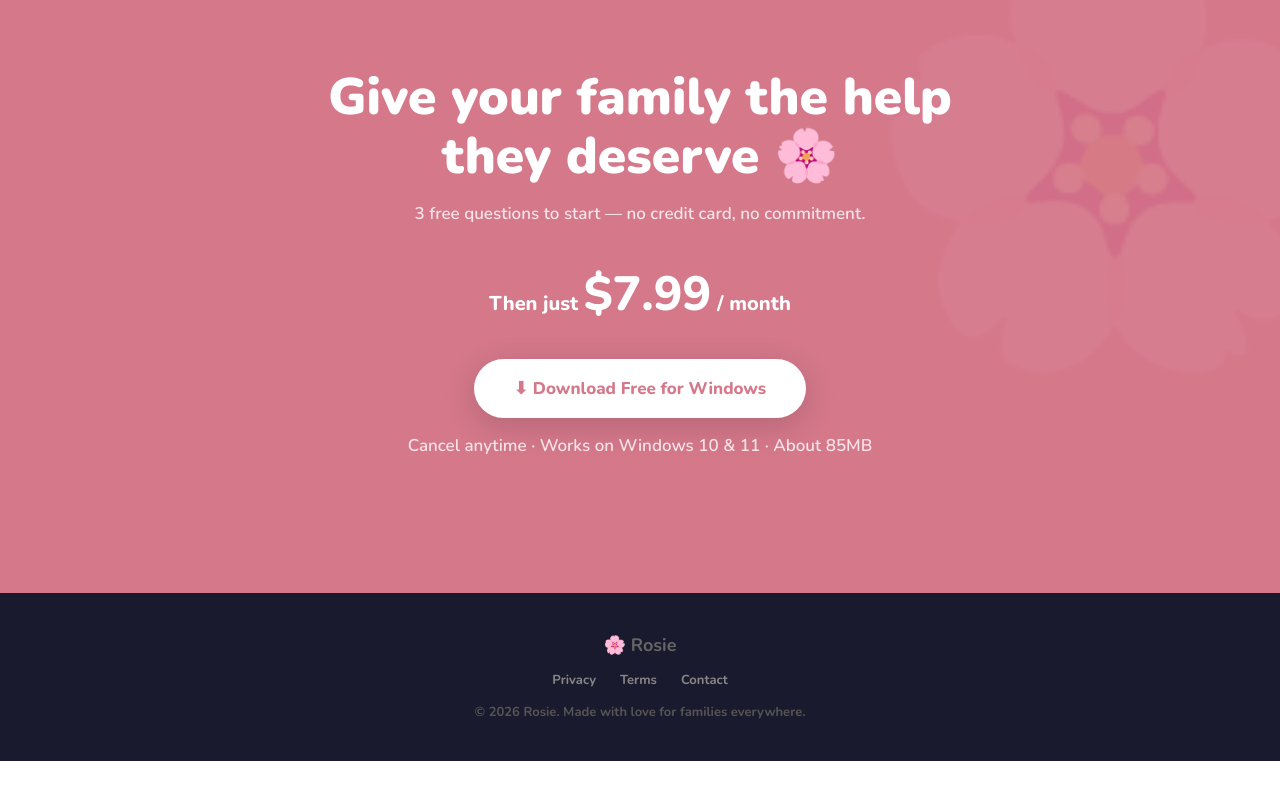
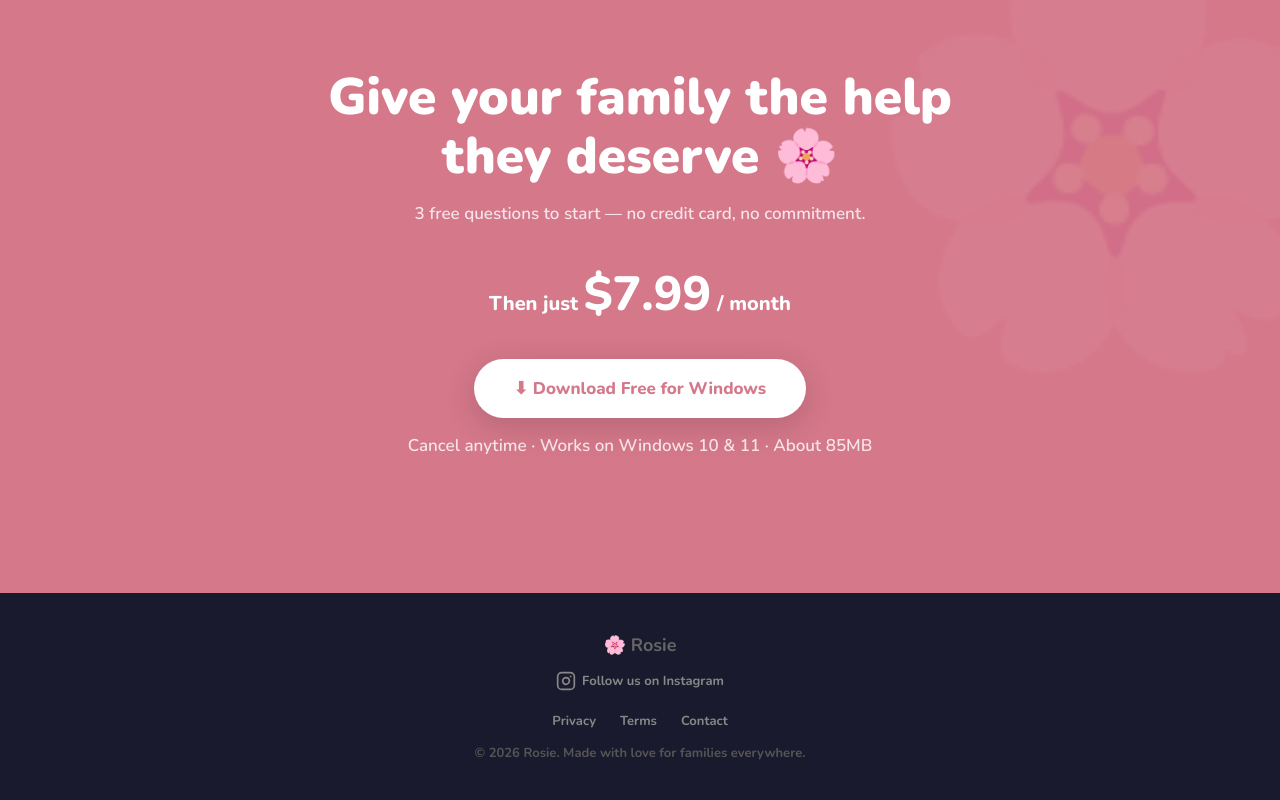
Before and after one commit to HippoN3b/rosieapp, a website: page public/index.html in a window 1280 px wide. Shown: the part 2915-3715 px from the top of the page. Before the commit the page ends 3676 px from the top, so only its background shows below. Drawn offline with nearby package versions, Linux system fonts and the light colour scheme.

Commit message:
social handles

```diff
--- a/public/index.html
+++ b/public/index.html
@@ -239,6 +239,16 @@
 
 <footer>
   <div style="font-size:18px;color:#666;margin-bottom:14px;">🌸 Rosie</div>
+  <div style="margin-bottom:16px;">
+    <a href="https://instagram.com/YOURHANDLE" target="_blank" style="display:inline-flex; align-items:center; gap:6px; color:#888; text-decoration:none;">
+      <svg width="20" height="20" viewBox="0 0 24 24" fill="none" stroke="currentColor" stroke-width="2" stroke-linecap="round" stroke-linejoin="round">
+        <rect x="2" y="2" width="20" height="20" rx="5" ry="5"></rect>
+        <path d="M16 11.37A4 4 0 1 1 12.63 8 4 4 0 0 1 16 11.37z"></path>
+        <line x1="17.5" y1="6.5" x2="17.51" y2="6.5"></line>
+      </svg>
+      Follow us on Instagram
+    </a>
+  </div>
   <div><a href="/privacy">Privacy</a><a href="/terms">Terms</a><a href="mailto:support@heyrosie.app">Contact</a></div>
   <div style="margin-top:14px;">© 2026 Rosie. Made with love for families everywhere.</div>
 </footer>
```
